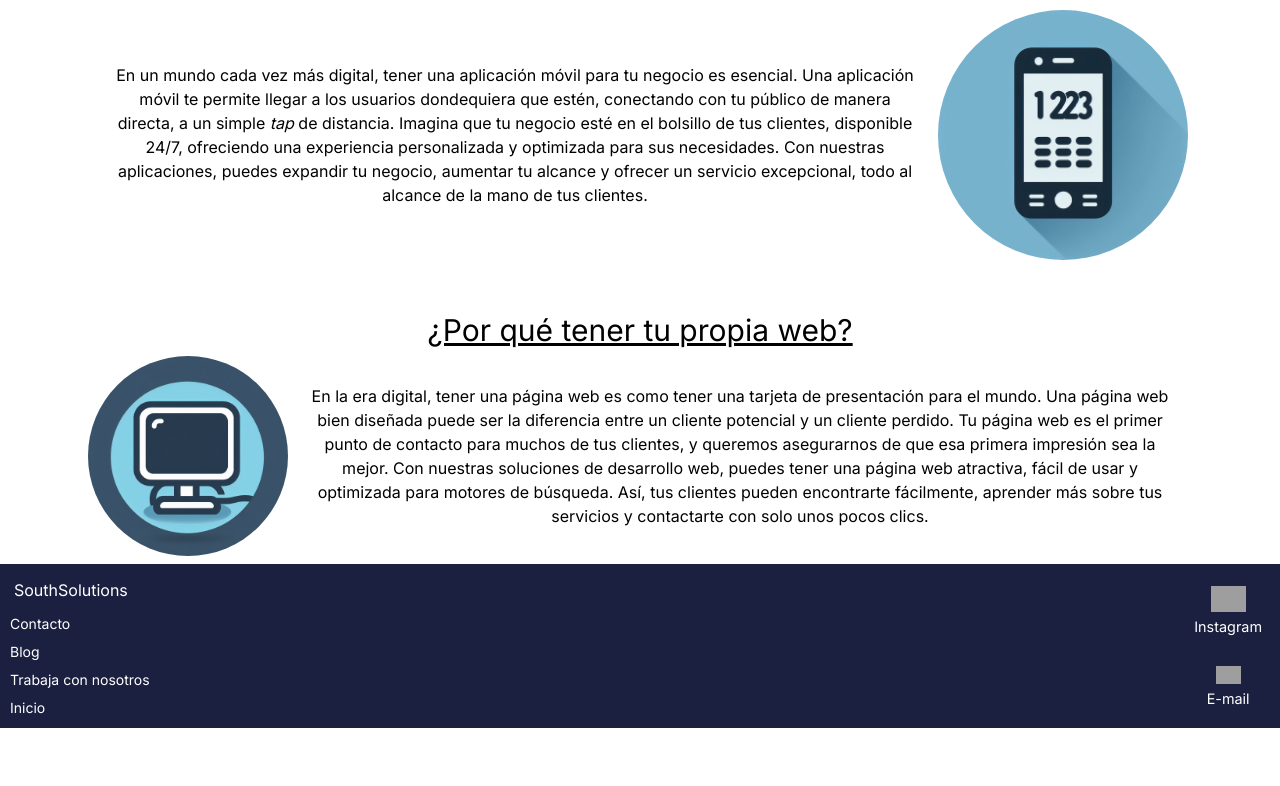
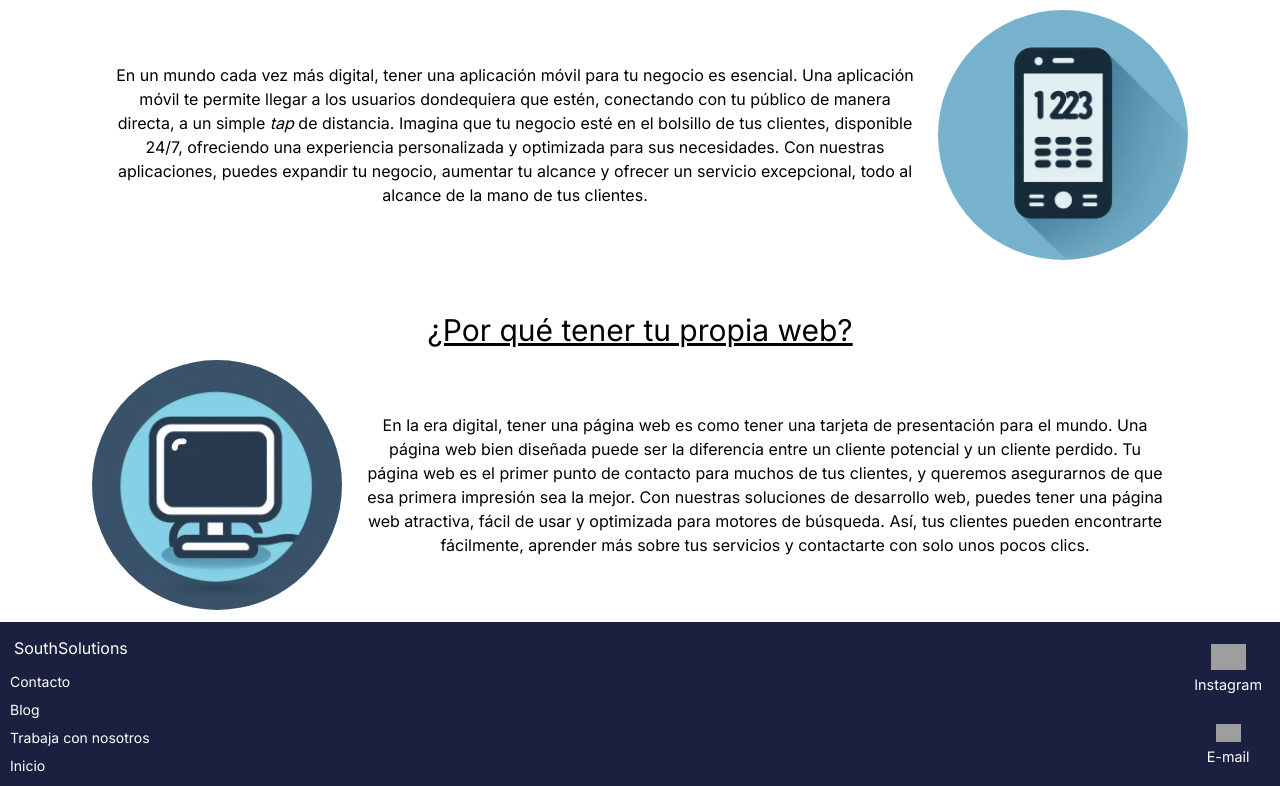
Before and after one commit to SouthSolutions/SouthSolutionsWeb, a Next.js app: page / in a window 1280 px wide. Shown: the part 928-1714 px from the top of the page. Before the commit the page ends 1656 px from the top, so only its background shows below. Built offline with nearby package versions, Linux system fonts and the light colour scheme; grey boxes are pictures that could not be loaded.

Commit message:
+p on web image

```diff
--- a/app/page.tsx
+++ b/app/page.tsx
@@ -64,11 +64,11 @@ export default function Home() {
           <h2 className="text-center mt-10 text-2xl underline md:text-2xl lg:text-3xl">
             ¿Por qué tener tu propia web?
           </h2>
-          <div className="flex justify-between p-2 items-center flex-col md:flex-row">
+          <div className="flex justify-between p-3 items-center flex-col md:flex-row">
             <Image
               src={pc}
               alt="web"
-              width={200}
+              width={250}
               height={100}
               style={{ borderRadius: 99999 }}
             />
```
